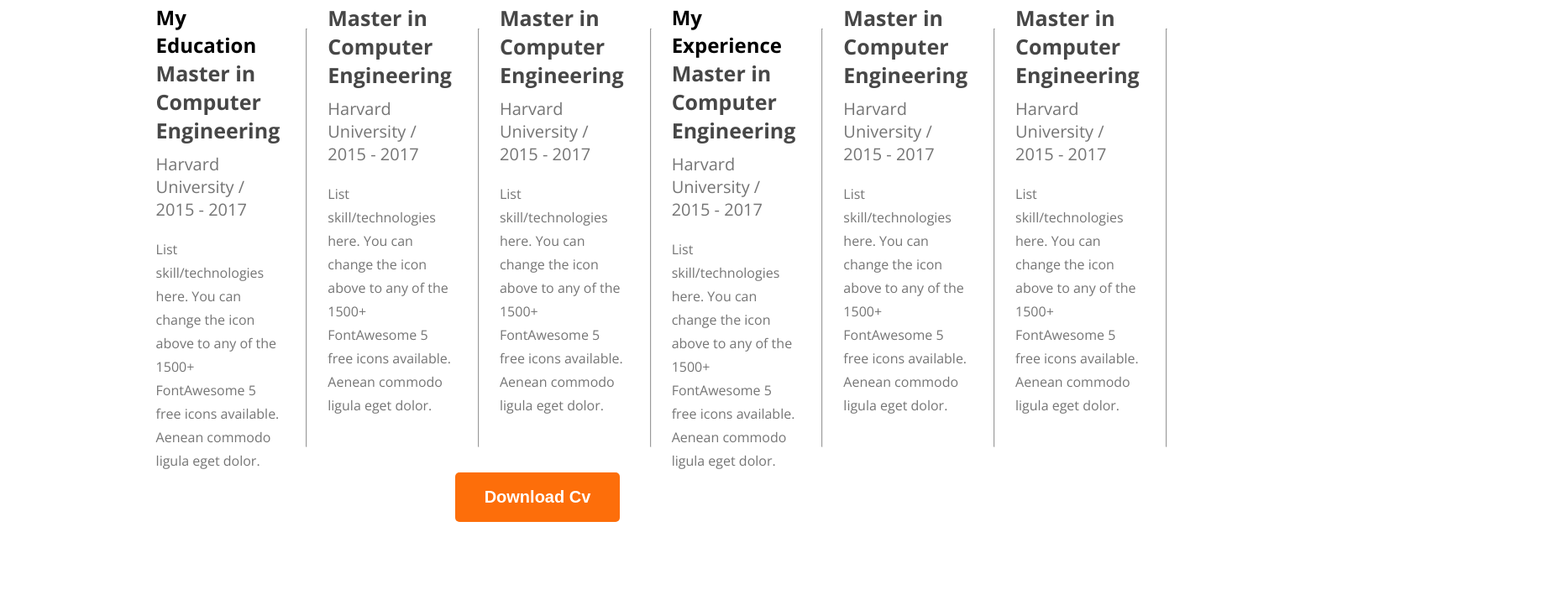
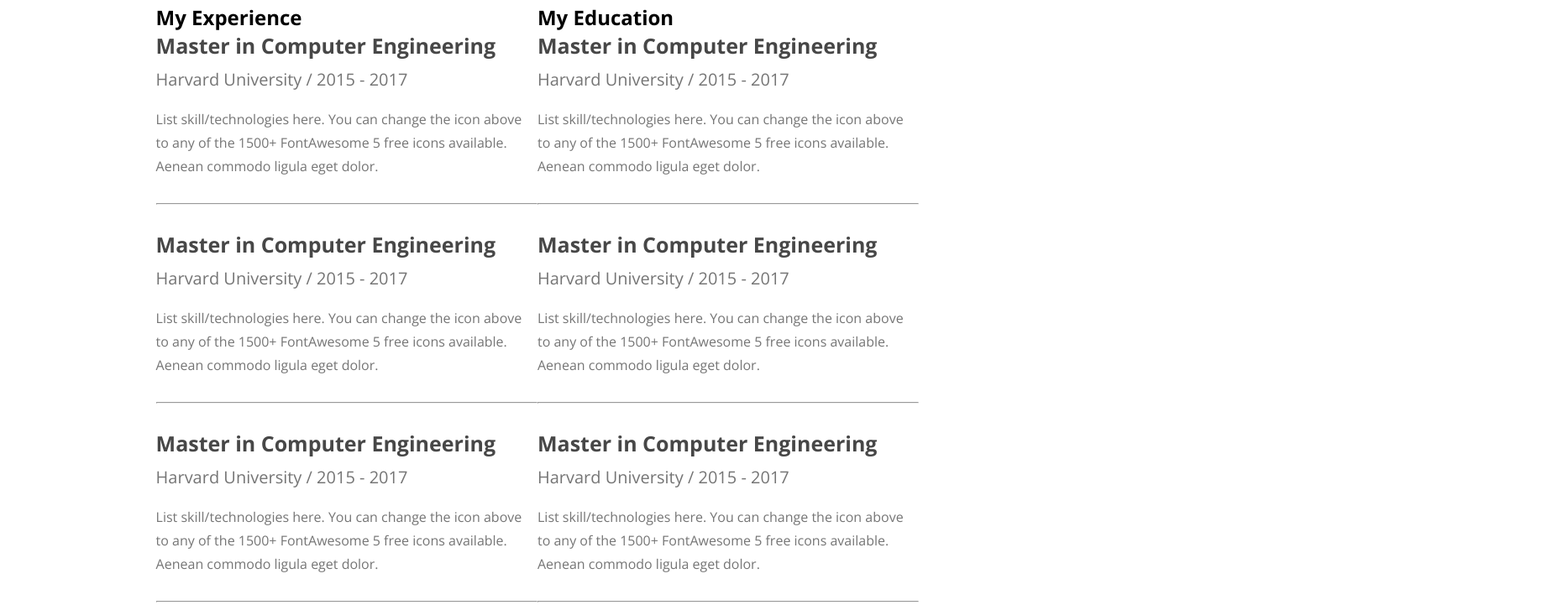
Before and after one commit to Salmakhandoker/hero-dev-portfolio, a plain HTML site: page index.html in a window 1280 px wide. Shown: the part 2519-3240 px from the top of the page at 84% size, 1848 px wide, since content can reach past the window. Drawn offline with nearby package versions, Linux system fonts and the light colour scheme.

Commit message:
i commited to added my portfolio made by html & css, finally i did i

```diff
--- a/index.html
+++ b/index.html
@@ -1,15 +1,18 @@
 <!DOCTYPE html>
 <html lang="en">
+
 <head>
     <meta charset="UTF-8">
     <meta name="viewport" content="width=device-width, initial-scale=1.0">
     <title>salma portfolio</title>
     <link rel="preconnect" href="https://fonts.googleapis.com">
     <link rel="preconnect" href="https://fonts.gstatic.com" crossorigin>
-<link href="https://fonts.googleapis.com/css2?family=Open+Sans:ital,wght@0,300..800;1,300..800&display=swap" rel="stylesheet">
+    <link href="https://fonts.googleapis.com/css2?family=Open+Sans:ital,wght@0,300..800;1,300..800&display=swap"
+        rel="stylesheet">
 
     <link rel="stylesheet" href="style/portfolio.css">
 </head>
+
 <body class="font-open-sans">
     <header>
         <nav>
@@ -34,7 +37,8 @@
 
                 <h1>Mary Hardy</h1>
 
-            <p>Shot what able cold new see hold.Friendly as an betrayed formerly he. Morning because as to society behaved moments.</p>
+                <p>Shot what able cold new see hold.Friendly as an betrayed formerly he. Morning because as to society
+                    behaved moments.</p>
 
                 <div>
                     <button class="btn">Download CV</button>
@@ -54,7 +58,10 @@
         <div class="about-container">
             <div class="setion-heading">
                 <h2>About me</h2>
-                <p>I, m a designer & developer with a passion for web design. I enjoy developing simple, clean and slick websites that provide real value to the end user. Thousands of clients have procured exceptional resulfs while working with me. Delivering work within time and budget which meets clients requirements in our mata.</p>
+                <p>I, m a designer & developer with a passion for web design. I enjoy developing simple, clean and slick
+                    websites that provide real value to the end user. Thousands of clients have procured exceptional
+                    resulfs while working with me. Delivering work within time and budget which meets clients
+                    requirements in our mata.</p>
             </div>
             <div class="about-info">
                 <div class="info-card">
@@ -92,32 +99,38 @@
         <div class="skills-container">
             <div class="section-heading">
                 <h2>What I Do</h2>
-                <p>I have more than 10 years experience building software for clients all over the world. Below is a quick overview of my main technical skill sets and technologies i use. Want to find out more about my experience? Check out my online resume and project portfolio.</p>
+                <p>I have more than 10 years experience building software for clients all over the world. Below is a
+                    quick overview of my main technical skill sets and technologies i use. Want to find out more about
+                    my experience? Check out my online resume and project portfolio.</p>
 
             </div>
             <div class="skill-box">
                 <div class="skill-card">
                     <img src="./images/icons/js.png" alt="">
                     <h3>Vanilla JavaScript</h3>
-                    <p>List skill/technologies here. You can change the icon above to any of the 1500+ FontAwesome 5 free icons available. Aenean commodo ligula eget dolor.</p>
+                    <p>List skill/technologies here. You can change the icon above to any of the 1500+ FontAwesome 5
+                        free icons available. Aenean commodo ligula eget dolor.</p>
 
                 </div>
                 <div class="skill-card">
                     <img src="./images/icons/react.png" alt="">
                     <h3>React</h3>
-                    <p>List skill/technologies here. You can change the icon above to any of the 1500+ FontAwesome 5 free icons available. Aenean commodo ligula eget dolor.</p>
+                    <p>List skill/technologies here. You can change the icon above to any of the 1500+ FontAwesome 5
+                        free icons available. Aenean commodo ligula eget dolor.</p>
 
                 </div>
                 <div class="skill-card">
                     <img src="./images/icons/nodejs.png" alt="">
                     <h3>Node.js</h3>
-                    <p>List skill/technologies here. You can change the icon above to any of the 1500+ FontAwesome 5 free icons available. Aenean commodo ligula eget dolor.</p>
+                    <p>List skill/technologies here. You can change the icon above to any of the 1500+ FontAwesome 5
+                        free icons available. Aenean commodo ligula eget dolor.</p>
 
                 </div>
                 <div class="skill-card">
                     <img src="./images/icons/mongo.png" alt="">
                     <h3>MongoDB</h3>
-                    <p>List skill/technologies here. You can change the icon above to any of the 1500+ FontAwesome 5 free icons available. Aenean commodo ligula eget dolor.</p>
+                    <p>List skill/technologies here. You can change the icon above to any of the 1500+ FontAwesome 5
+                        free icons available. Aenean commodo ligula eget dolor.</p>
 
                 </div>
             </div>
@@ -133,9 +146,12 @@
 
         </div>
         <div class="resume-container">
-            <div class="education">
+            <div class="resume-inner-container">
+               <div>
+                 <div class="Experience">
+                <h2 class="section title">My Experience</h2>
 
-                <h2 class="section title">My Education</h2>
+
                 <div class="resume-card">
                     <h3 class="card-title">Master in Computer Engineering</h3>
                     <p class="card-info">Harvard University / 2015 - 2017</p>
@@ -147,6 +163,57 @@ to any of the 1500+ FontAwesome 5 free icons available. Aenean commodo ligula eg
             <hr>
 
 
+               <div>
+                 <div class="Experience">
+
+                <div class="resume-card">
+                    <h3 class="card-title">Master in Computer Engineering</h3>
+                    <p class="card-info">Harvard University / 2015 - 2017</p>
+
+                    <p class="card-text">List skill/technologies here. You can change the icon above
+                        to any of the 1500+ FontAwesome 5 free icons available. Aenean commodo ligula eget dolor.</p>
+                </div>
+            </div>
+            <hr>
+            <div>
+                 <div class="Experience">
+
+                <div class="resume-card">
+                    <h3 class="card-title">Master in Computer Engineering</h3>
+                    <p class="card-info">Harvard University / 2015 - 2017</p>
+
+                    <p class="card-text">List skill/technologies here. You can change the icon above
+                        to any of the 1500+ FontAwesome 5 free icons available. Aenean commodo ligula eget dolor.</p>
+                </div>
+            </div>
+            <hr>
+            </div>
+
+
+
+
+                 <!-- <div class="resume-card">
+                    <h3 class="card-title">Master in Computer Engineering</h3>
+                    <p class="card-info">Harvard University / 2015 - 2017</p>
+
+                    <p class="card-text">List skill/technologies here. You can change the icon above
+                        to any of the 1500+ FontAwesome 5 free icons available. Aenean commodo ligula eget dolor.</p>
+                </div>
+                <hr> -->
+               </div>
+            </div>
+             <div class="Education">
+                <h2 class="section title">My Education</h2>
+
+            <div class="resume-card">
+                <h3 class="card-title">Master in Computer Engineering</h3>
+                <p class="card-info">Harvard University / 2015 - 2017</p>
+
+                <p class="card-text">List skill/technologies here. You can change the icon above
+                    to any of the 1500+ FontAwesome 5 free icons available. Aenean commodo ligula eget dolor.</p>
+            </div>
+
+            <hr>
             <div class="resume-card">
                 <h3 class="card-title">Master in Computer Engineering</h3>
                 <p class="card-info">Harvard University / 2015 - 2017</p>
@@ -163,36 +230,12 @@ to any of the 1500+ FontAwesome 5 free icons available. Aenean commodo ligula eg
                     to any of the 1500+ FontAwesome 5 free icons available. Aenean commodo ligula eget dolor.</p>
             </div>
             <hr>
-                <div class="Experience">
-                    <h2 class="section title">My Experience</h2>
+             </div>
 
 
-                <div class="resume-card">
-                    <h3 class="card-title">Master in Computer Engineering</h3>
-                    <p class="card-info">Harvard University / 2015 - 2017</p>
 
-                    <p class="card-text">List skill/technologies here. You can change the icon above
-to any of the 1500+ FontAwesome 5 free icons available. Aenean commodo ligula eget dolor.</p>
-                </div>
-                </div>
-                <hr>
 
-                <div class="resume-card">
-                    <h3 class="card-title">Master in Computer Engineering</h3>
-                    <p class="card-info">Harvard University / 2015 - 2017</p>
 
-                    <p class="card-text">List skill/technologies here. You can change the icon above
-to any of the 1500+ FontAwesome 5 free icons available. Aenean commodo ligula eget dolor.</p>
-                </div>
-                <hr>
-                <div class="resume-card">
-                    <h3 class="card-title">Master in Computer Engineering</h3>
-                    <p class="card-info">Harvard University / 2015 - 2017</p>
-
-                    <p class="card-text">List skill/technologies here. You can change the icon above
-to any of the 1500+ FontAwesome 5 free icons available. Aenean commodo ligula eget dolor.</p>
-                </div>
-                <hr>
 
 
         </div>
@@ -205,17 +248,19 @@ to any of the 1500+ FontAwesome 5 free icons available. Aenean commodo ligula eg
         <section class="footer-container">
             <div class="social">
                 <h2>lets connect</h2>
-                <p>Please fill out the form on this section to contact with me or call between 9:00 A.M and 8.00 P.M ET, Monday through Friday.</p>
+                <p>Please fill out the form on this section to contact with me or call between 9:00 A.M and 8.00 P.M ET,
+                    Monday through Friday.</p>
                 <div class="icon">
-                    <a href=""><img src="images/icons/facebook.png" alt="" ></a>
-                    <a href=""><img src="images/icons/twitter.png" alt="" ></a>
-                    <a href=""><img src="images/icons/insta.png" alt="" ></a>
+                    <a href=""><img src="images/icons/facebook.png" alt=""></a>
+                    <a href=""><img src="images/icons/twitter.png" alt=""></a>
+                    <a href=""><img src="images/icons/insta.png" alt=""></a>
                 </div>
             </div>
-            <form class="form"></form>
+            <form class="form">
             <h2>Let's Message me</h2>
             <div class="type">
-                <input type="text" name="" id="" placeholder="Your Name"></div>
+                <input type="text" name="" id="" placeholder="Your Name">
+            </div>
             <div class="">
                 <input type="text" name="" id="" placeholder="Your Email">
             </div>
@@ -223,7 +268,10 @@ to any of the 1500+ FontAwesome 5 free icons available. Aenean commodo ligula eg
                 <textarea name="" id="" placeholder="Message"></textarea>
             </div>
             <input class="btn" type="submit" value="Submit">
+            </form>
         </section>
+
     </footer>
 </body>
+
 </html>
--- a/style/portfolio.css
+++ b/style/portfolio.css
@@ -198,8 +198,11 @@ justify-content: space-around;
     width: 71%;
     max-width: 1140px;
     margin: 113px auto 0;
+
+    gap: 24px;
+}
+.resume-inner-container{
     display: flex;
-    gap: 24px;
 }
 .resume-container hr{
     margin: 30px 0;
@@ -231,6 +234,8 @@ margin-bottom: 30px;
     line-height: 28px;
     color: #757575;
 }
+
+
 
 footer {
     margin-top: 130px;
```
Lines whose indentation alone changed are shown as unchanged.
